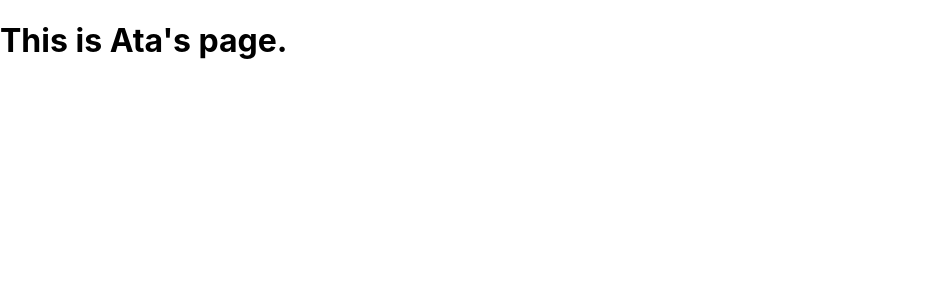
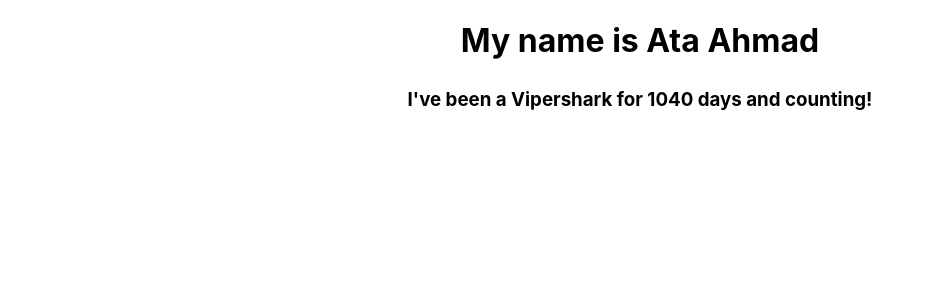
Before and after one commit to moisesjsanchez/vipersharkz, a React (Create React App) app: page /Ata in a window 1280 px wide. Shown: the top 300 px of the page, without its empty margins (0-933 px from the left). Built offline with nearby package versions, Linux system fonts and the light colour scheme.

Commit message:
Adds in basic headers and logic to present workday count

```diff
--- a/src/endpoints/Ata/index.jsx
+++ b/src/endpoints/Ata/index.jsx
@@ -1,11 +1,28 @@
 import React from 'react';
+import './Ata.css';
 
 class Ata extends React.Component {
+
+    constructor(props) {
+        super(props);
+        const today = new Date();
+        const startDate = new Date("2020-03-23");
+        const diffTime = Math.abs(today - startDate);
+        const diffDays = Math.ceil(diffTime / (1000 * 60 * 60 * 24));
+        this.state = {
+            workDays: diffDays
+        }
+    }
 
     render() {
         return (
             <div>
-                <h1> This is Ata's page.</h1>
+                <div id="main">
+                    <h1>My name is Ata Ahmad</h1>
+                </div>
+                <h3 id="header">
+                    I've been a Vipershark for {this.state.workDays} days and counting!
+                </h3>
             </div>
         )
     }
```
